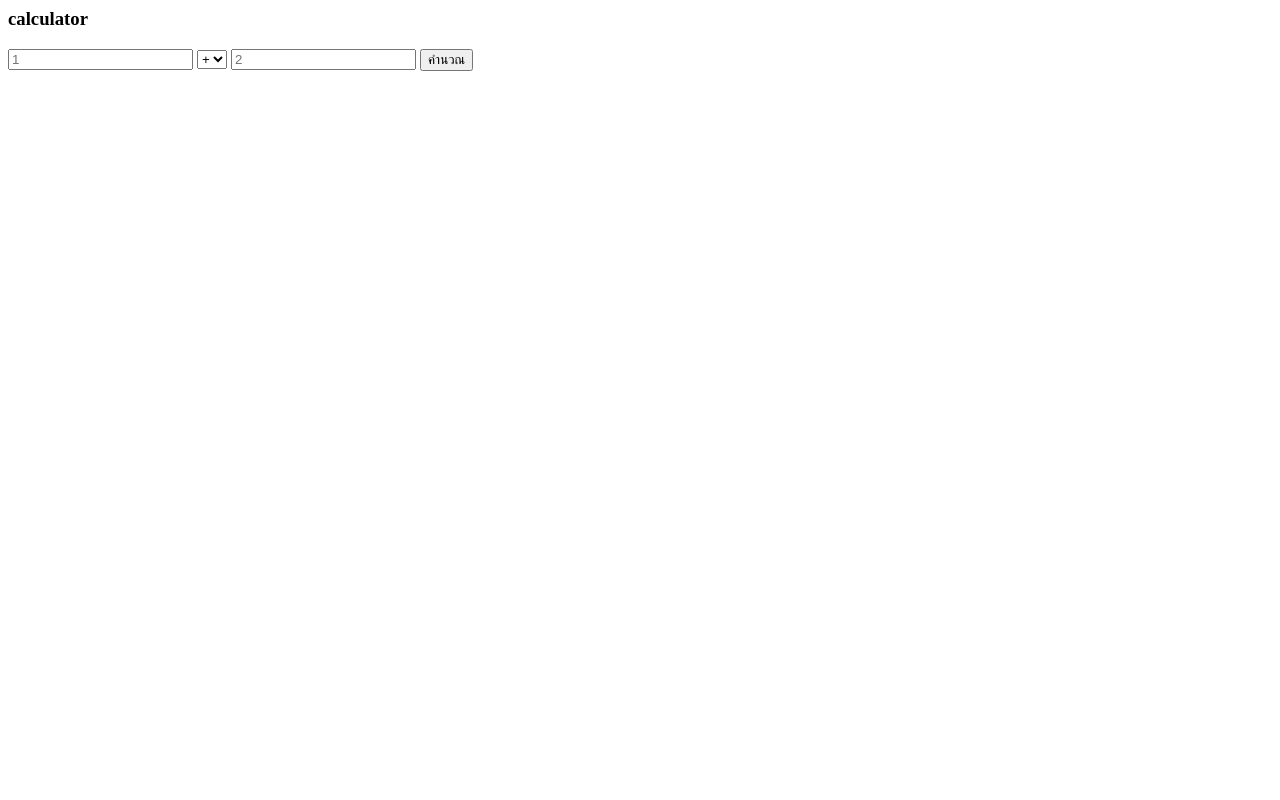
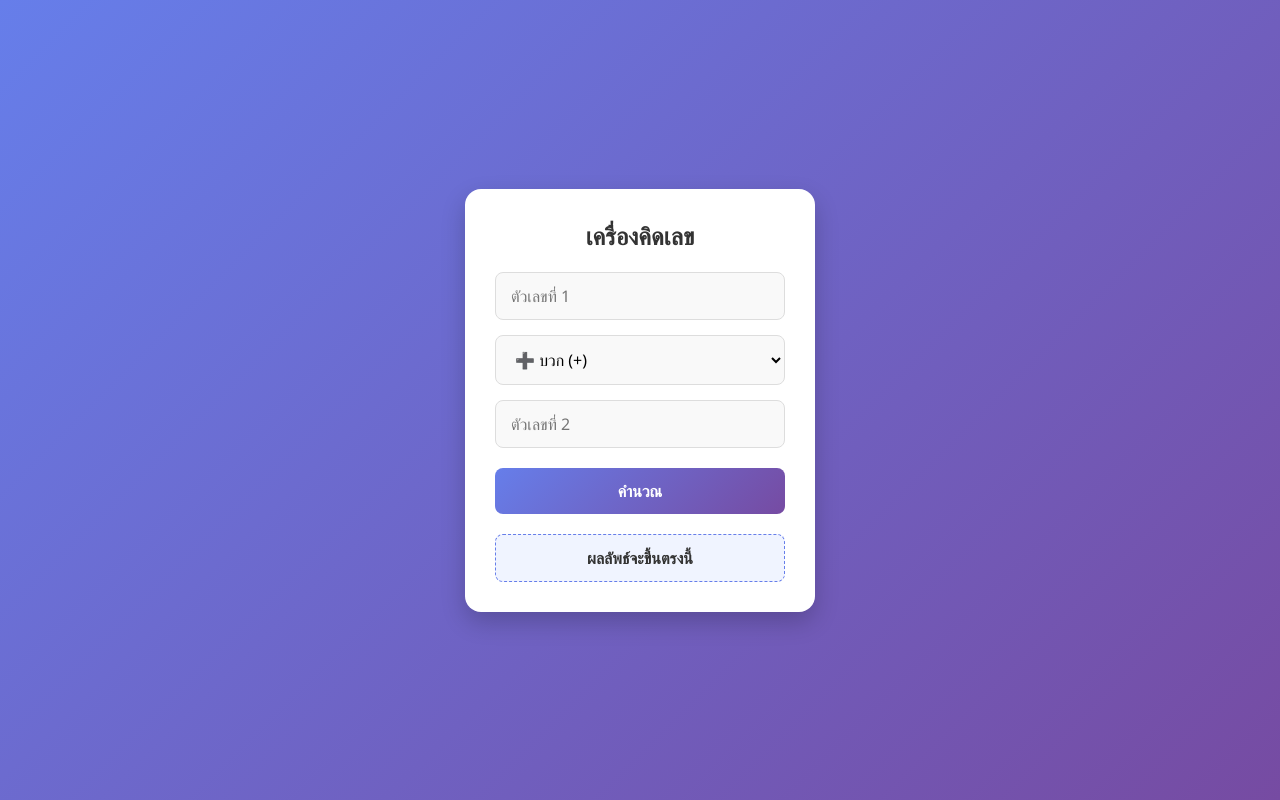
Before and after one commit to OppsMyBad/API-Calculator, a website: page index.html in a window 1280 px wide. Drawn offline with Linux system fonts and the light colour scheme.

Commit message:
Update index.html

```diff
--- a/index.html
+++ b/index.html
@@ -1,27 +1,101 @@
-<DOCTYPE html>
+<!DOCTYPE html>
 <html lang="th">
 <head>
     <meta charset="UTF-8">
     <meta name="viewport" content="width=device-width, initial-scale=1.0">
-    <title>Document</title>
+    <title>เครื่องคิดเลขสุดล้ำ</title>
+    <style>
+        * {
+            box-sizing: border-box;
+            margin: 0;
+            padding: 0;
+            font-family: 'Segoe UI', Tahoma, Geneva, Verdana, sans-serif;
+        }
+        body {
+            background: linear-gradient(135deg, #667eea 0%, #764ba2 100%);
+            height: 100vh;
+            display: flex;
+            justify-content: center;
+            align-items: center;
+        }
+        .box {
+            background-color: #ffffff;
+            padding: 30px;
+            width: 350px;
+            border-radius: 16px;
+            box-shadow: 0 10px 25px rgba(0, 0, 0, 0.2);
+        }
+        h3 {
+            color: #333333;
+            margin-bottom: 20px;
+            text-align: center;
+            font-size: 1.5rem;
+        }
+        .input-group {
+            margin-bottom: 15px;
+        }
+        input, select {
+            width: 100%;
+            padding: 12px 15px;
+            border: 1px solid #ddd;
+            border-radius: 8px;
+            font-size: 1rem;
+            outline: none;
+            transition: border-color 0.3s;
+            background-color: #f9f9f9;
+        }
+        input:focus, select:focus {
+            border-color: #667eea;
+            background-color: #fff;
+        }
+        button {
+            width: 100%;
+            padding: 12px;
+            background: linear-gradient(135deg, #667eea 0%, #764ba2 100%);
+            color: white;
+            border: none;
+            border-radius: 8px;
+            font-size: 1rem;
+            font-weight: bold;
+            cursor: pointer;
+            transition: opacity 0.3s;
+            margin-top: 5px;
+        }
+        button:hover {
+            opacity: 0.9;
+        }
+        .result {
+            margin-top: 20px;
+            padding: 12px;
+            background-color: #f0f4ff;
+            border: 1px dashed #667eea;
+            border-radius: 8px;
+            text-align: center;
+            font-weight: bold;
+            color: #333;
+        }
+    </style>
 </head>
 <body>
 
     <div class="box">
-        <h3>calculator</h3>
-        <input type="number" id="num1" placeholder="1">
-
+        <h3>เครื่องคิดเลข</h3>
+        <div class="input-group">
+            <input type="number" id="num1" placeholder="ตัวเลขที่ 1">
+        </div>
+        <div class="input-group">
             <select id="action">
-            <option value="add">+</option>
-            <option value="subtract">-</option>
-            <option value="multiply">*</option>
-            <option value="divide">/</option>
+                <option value="add">➕ บวก (+)</option>
+                <option value="subtract">➖ ลบ (-)</option>
+                <option value="multiply">✖️ คูณ (*)</option>
+                <option value="divide">➗ หาร (/)</option>
             </select>
-
-        <input type="number" id="num2" placeholder="2">
+        </div>
+        <div class="input-group">
+            <input type="number" id="num2" placeholder="ตัวเลขที่ 2">
+        </div>
         <button onclick="doCal()">คำนวณ</button>
-
-        <div id="calResult" class="result"></div>
+        <div id="calResult" class="result">ผลลัพธ์จะขึ้นตรงนี้</div>
     </div>
 
     <script>
@@ -34,11 +108,11 @@
                 .then(res => res.json())
                 .then(data => {
                     if (data.error) {
-            document.getElementById('calResult').innerText = "Error: " + data.error;
+                        document.getElementById('calResult').innerText = "❌ ผิดพลาด: " + data.error;
                     } else {
-            document.getElementById('calResult').innerText = "Result: " + data.result;
+                        document.getElementById('calResult').innerText = "✨ คำตอบ: " + data.result;
                     }
-    })
+                });
         }
     </script>
 </body>
```
Lines whose indentation alone changed are shown as unchanged.
